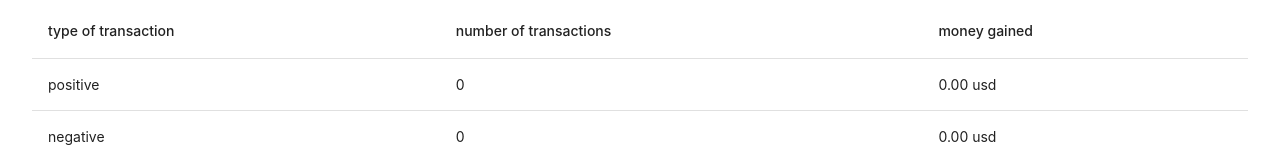
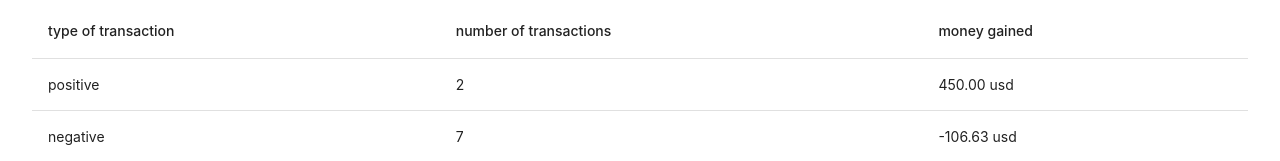
Before and after one commit to FilipTarajko/finance-manager, a Vue app: page /statistics in a window 1280 px wide. Shown: the part 533-694 px from the top of the page. Built offline with nearby package versions, Linux system fonts and the light colour scheme.

Commit message:
Fix statistics charts and table

```diff
--- a/src/components/Statistics/StatisticsCharts.vue
+++ b/src/components/Statistics/StatisticsCharts.vue
@@ -25,7 +25,7 @@ function preparePieGraphInput(array: []) {
 function recalculateTransactionToMatchCurrency(transaction: TransactionWithoutCategoryData, target_currency: Currency) {
   return {
     ...transaction,
-    amount: transaction.amount * currenciesStore.getCurrencyByTransaction(transaction)?.value! / target_currency.value
+    amount: transaction.amount * currenciesStore.getCurrencyByTransaction(transaction)?.value_relative_to_default! / target_currency.value_relative_to_default
   }
 }
 
--- a/src/components/Statistics/StatisticsTable.vue
+++ b/src/components/Statistics/StatisticsTable.vue
@@ -20,7 +20,7 @@ const commonFilteredTransactions = computed(() => {
     .filter(transaction => props.currency_id == null || currenciesStore.getCurrencyByTransaction(transaction)?.id == props.currency_id)
     .map(elem => ({
       ...elem,
-      amount: elem.amount * currenciesStore.getCurrencyByTransaction(elem)?.value! / props.display_currency.value
+      amount: elem.amount * currenciesStore.getCurrencyByTransaction(elem)?.value_relative_to_default! / props.display_currency.value_relative_to_default
     }))
 })
 
--- a/src/stores/currenciesStore.ts
+++ b/src/stores/currenciesStore.ts
@@ -68,7 +68,7 @@ export const useCurrenciesStore = defineStore('currenciesStore', () => {
     editedCurrency.name = newState.name
     editedCurrency.value_relative_to_base = newState.value_relative_to_base
     editedCurrency.base_currency_id = newState.base_currency_id
-    editedCurrency.value_relative_to_default = editedCurrency.value_relative_to_base * getCurrencyById(editedCurrency.base_currency_id).value_relative_to_default;
+    editedCurrency.value_relative_to_default = editedCurrency.value_relative_to_base * getCurrencyById(editedCurrency.base_currency_id)!.value_relative_to_default;
 
     if (oldValueRelativeToBose != editedCurrency.value_relative_to_base){
       updateValueOfDependentCurrencies(editedCurrency);
```
